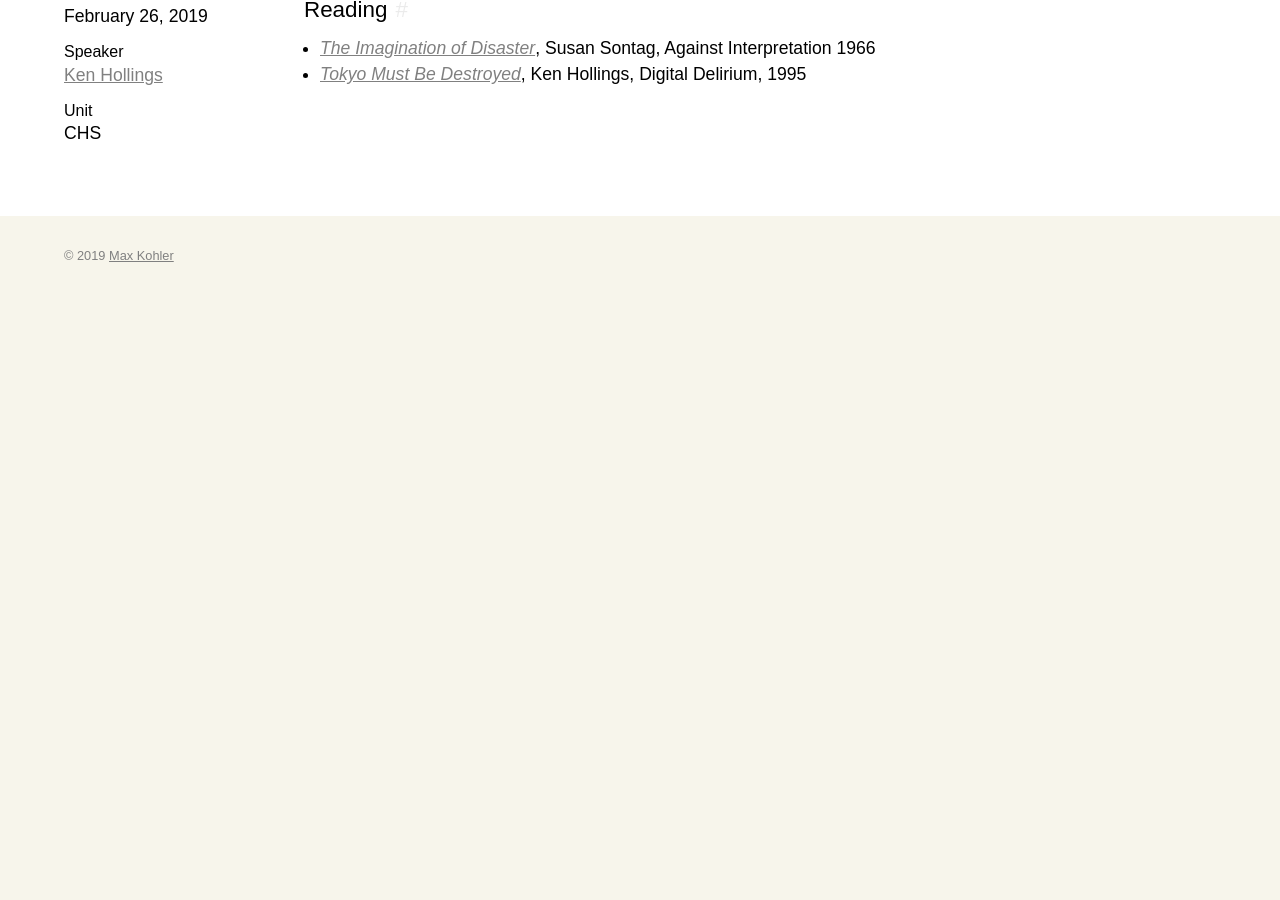
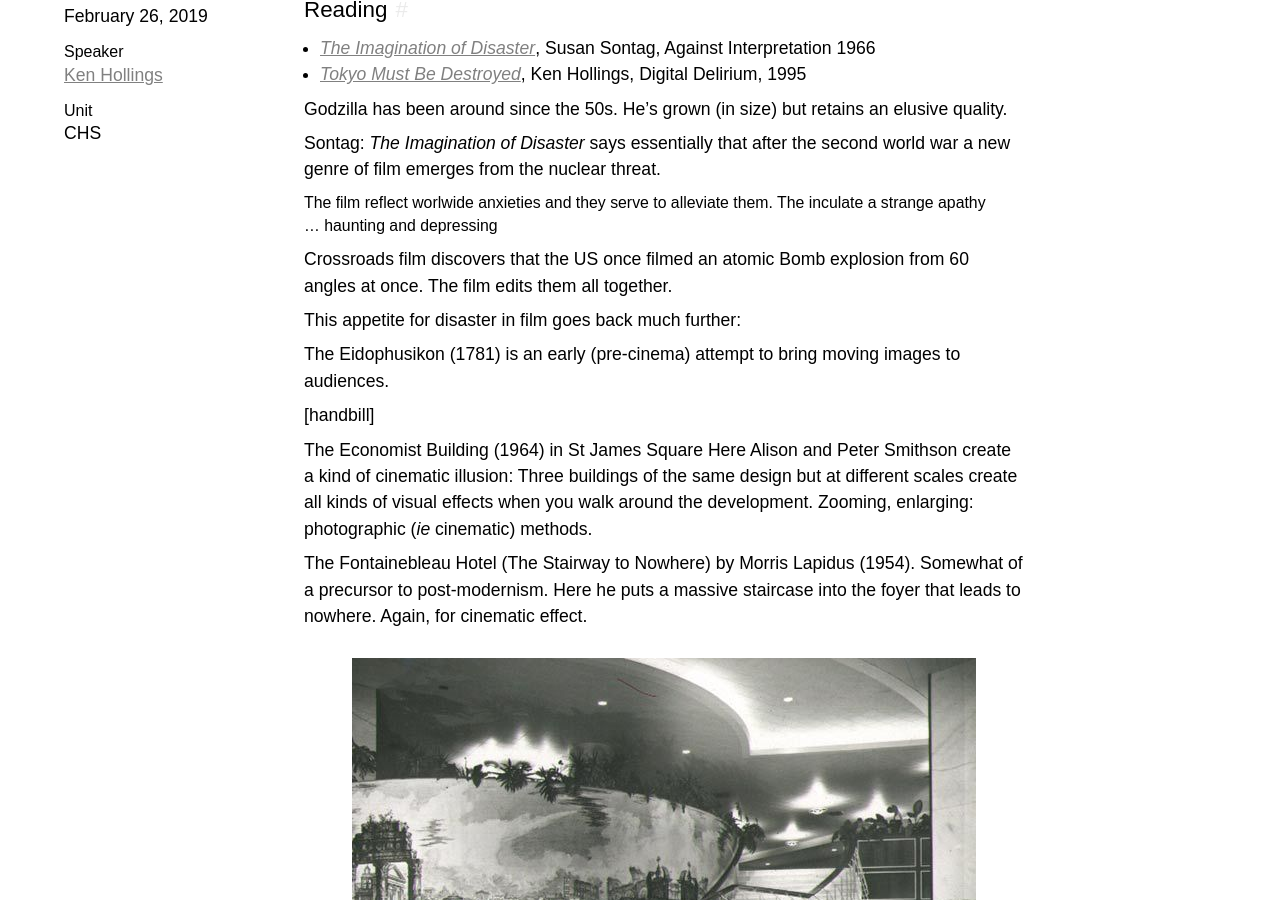
Before and after one commit to awesomephant/notes, a Jekyll site: the page built from _posts/2019-02-26-bright-labyrinth-11.md, in a window 1280 px wide and 900 px high, scrolled down 644 px. Built offline with Jekyll 4.4.1, drawn with Linux system fonts in a browser that asks for light colours; before the commit the page ends 947 px from its top, so only the background shows below that; some of the changed text lies outside the part shown.

Commit message:
Add notes

```diff
--- a/_posts/2019-02-26-bright-labyrinth-11.md
+++ b/_posts/2019-02-26-bright-labyrinth-11.md
@@ -13,3 +13,47 @@
 
 - *[The Imagination of Disaster](https://americanfuturesiup.files.wordpress.com/2013/01/sontag-the-imagination-of-disaster.pdf)*, Susan Sontag, Against Interpretation 1966
 - *[Tokyo Must Be Destroyed](http://www.ctheory.net/articles.aspx?id=69 )*, Ken Hollings, Digital Delirium, 1995
+
+Godzilla has been around since the 50s. He's grown (in size) but retains an elusive quality.
+
+Sontag: *The Imagination of Disaster* says essentially that after the second world war a new genre of film emerges from the nuclear threat.
+
+> The film reflect worlwide anxieties and they serve to alleviate them. The inculate a strange apathy ... haunting and depressing
+
+Crossroads film discovers that the US once filmed an atomic Bomb explosion from 60 angles at once. The film edits them all together.
+
+This appetite for disaster in film goes back much further:
+
+The Eidophusikon (1781) is an early (pre-cinema) attempt to bring moving images to audiences.
+
+[handbill]
+
+The Economist Building (1964) in St James Square
+Here Alison and Peter Smithson create a kind of cinematic illusion: Three buildings of the same design but at different scales create all kinds of visual effects when you walk around the development. Zooming, enlarging: photographic (*ie* cinematic) methods.
+
+The Fontainebleau Hotel (The Stairway to Nowhere) by Morris Lapidus (1954). Somewhat of a precursor to post-modernism. Here he puts a massive staircase into the foyer that leads to nowhere. Again, for cinematic effect.
+
+![staircase](/notes/assets/staircase.jpg)
+
+Finally, *Godjira* (1954). See also [trash culture](/notes/2019/02/05/bright-labyrinth-10.html). The film starts with the *Lucky Dragon No 5 Incident* (1954), where the American's accidentally dropped fallout onto a Japanese fishing boat (the fish had to be buried).
+
+One of Godzilla's ancestors, of course, is *King Kong* (1933) with stop motion animation by Willis H O'Brian. Warner re-releases the film in 1954, sparking a huge interested in giant monster films, such as:
+
+Beast from 20,000 Fathoms (1953) with animation by [Harryhausen]().
+Meanwhile in Japan: Tomoyuki Tanaka sees the two films above and combines them into *Godjira* (= Gorilla + *Kujira*, or whale). Special effects by Eiji Tsuburaya, who invents the idea of making a monster by putting a man into a costume and filming him in slow motion in a small-scale set. Haruo Nakajima plays Godzilla, Akira Ifukube writes the score.
+
+Early in the film, Godzilla destroys the cinema that the film premiered at.
+
+![1954 poster](/notes/assets/godzilla.jpg)
+
+Two years later, an American buys the rights and completely re-cuts it. The original has this dark, personal story about guilt and loss. That's all cut, instead you get re-shot scenes with Raymond Burr. They also cut all references to the second world war, nuclear disarmament, and the firebombing of Tokyo. This is what happened to most Godzilla films at that time. This is still going on: Power Rangers.
+
+![chart](/notes/assets/godzilla_chart_1.jpg)
+Godzilla growing over time. [Source](https://alessandrogirola.files.wordpress.com/2013/07/godzilla_chart_1.jpg)
+
+As a result of 9/11, we have this enormous image archive of what urban destruction actually looks like.
+
+By the time we get to *Avengers* (2012), they're getting very good at showing urban destruction (and it's clear where the details come from). *Pacific Rim* (2013) also repeats 9/11 imagery.
+
+![Pacific Rim](/notes/assets/pr-shot.jpg)
+Note the fine dust. [Source](http://thestraitline-tmstrait.blogspot.com/2013/07/ripping-good-yarns-pacific-rim-shot.html)
```
Also changed, not shown: assets/godzilla.jpg (added), assets/godzilla_chart_1.jpg (added), assets/pr-shot.jpg (added), assets/staircase.jpg (added).
